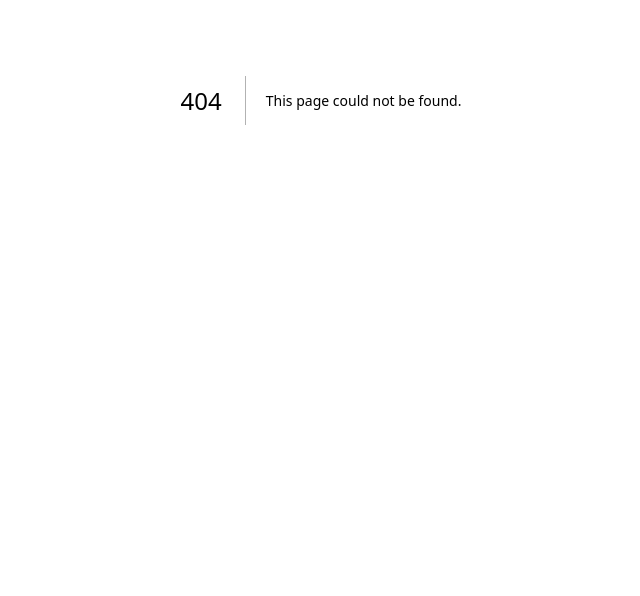
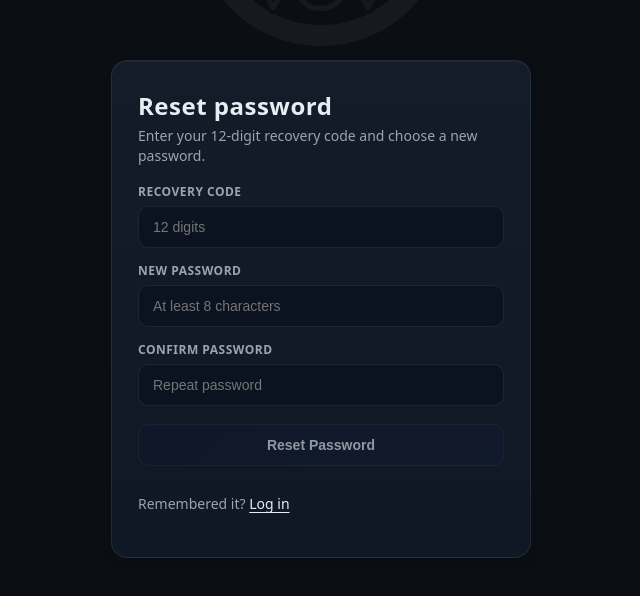
Before and after one commit to rudyvdbrink/llmlynx, a Next.js app: page /recovery in a window 1280 px wide. Before the commit this address had no page. Shown: the part 300-896 px from the top of the page, without its empty margins (319-959 px from the left). Before the commit the page ends 800 px from the top, so only its background shows below. Built offline with nearby package versions, Linux system fonts and the light colour scheme.

Commit message:
added recovery code feature

```diff
--- a/src/app/(auth)/auth.module.css
+++ b/src/app/(auth)/auth.module.css
@@ -139,7 +139,20 @@
   color: var(--muted);
 }
 
-  /* Mobile-first adjustments: ensure full logo visibility */
+/* Recovery Code display */
+.codeBox {
+  font-family: ui-monospace, SFMono-Regular, Menlo, Monaco, Consolas, "Liberation Mono", monospace;
+  font-size: 18px;
+  letter-spacing: 2px;
+  padding: 14px 16px;
+  background: #0b1526;
+  border: 1px solid var(--border);
+  border-radius: 12px;
+  text-align: center;
+  user-select: all;
+}
+
+/* Mobile adjustments */
 @media (max-width: 640px) {
   .logoBackdrop {
     top: 16px;
@@ -147,7 +160,6 @@
     height: 160px;
     opacity: 0.06;
   }
-    /* Top padding = top offset (16) + logo height (160) + gap (~32) = 208 */
   .container {
     padding: 208px 16px 40px;
   }
@@ -157,7 +169,6 @@
   .title { font-size: 22px; }
 }
 
-  /* Very narrow phones */
 @media (max-width: 380px) {
   .logoBackdrop {
     top: 40px;
@@ -165,18 +176,17 @@
     height: 140px;
   }
   .container {
-      padding: 184px 14px 40px; /* 12 + 140 + 32 */
+    padding: 184px 14px 40px;
   }
 }
 
-  /* Short height viewports */
 @media (max-height: 700px) {
   .logoBackdrop {
     top: 12px;
     height: 150px;
   }
   .container {
-      padding-top: 194px; /* 12 + 150 + 32 */
+    padding-top: 194px;
   }
 }
 
@@ -186,18 +196,17 @@
     height: 130px;
   }
   .container {
-      padding-top: 170px; /* 8 + 130 + 32 */
+    padding-top: 170px;
   }
 }
 
-  /* Extremely short (keyboard open scenarios) */
 @media (max-height: 520px) {
   .logoBackdrop {
     top: 6px;
     height: 110px;
   }
   .container {
-      padding-top: 152px; /* 6 + 110 + 36 */
+    padding-top: 152px;
   }
 }
 
--- /dev/null
+++ b/src/app/(auth)/recovery/page.tsx
@@ -0,0 +1,138 @@
+"use client";
+
+import { useState } from "react";
+import { useRouter } from "next/navigation";
+import styles from "../auth.module.css";
+
+export default function RecoveryPage() {
+  const router = useRouter();
+  const [recoveryCode, setRecoveryCode] = useState("");
+  const [pw, setPw] = useState("");
+  const [pw2, setPw2] = useState("");
+  const [loading, setLoading] = useState(false);
+  const [msg, setMsg] = useState<{ type: "error" | "success"; text: string } | null>(null);
+
+  async function submit(e: React.FormEvent) {
+    e.preventDefault();
+    setMsg(null);
+
+    if (pw !== pw2) {
+      setMsg({ type: "error", text: "Passwords do not match" });
+      return;
+    }
+    if (!/^[0-9]{12}$/.test(recoveryCode)) {
+      setMsg({ type: "error", text: "Recovery code must be 12 digits" });
+      return;
+    }
+
+    setLoading(true);
+    try {
+      const res = await fetch("/api/auth/recover", {
+        method: "POST",
+        headers: { "Content-Type": "application/json" },
+        body: JSON.stringify({
+          recoveryCode,
+          newPassword: pw
+        }),
+      });
+      const data = await res.json().catch(() => null);
+      if (!res.ok) {
+        setMsg({ type: "error", text: data?.message || "Recovery failed" });
+      } else {
+        setMsg({ type: "success", text: "Password updated. Redirecting to login..." });
+        setTimeout(() => router.push("/login"), 1200);
+      }
+    } catch {
+      setMsg({ type: "error", text: "Network error" });
+    } finally {
+      setLoading(false);
+    }
+  }
+
+  return (
+    <section className={styles.card} aria-label="Recover account">
+      <h1 className={styles.title}>Reset password</h1>
+      <p className={styles.subtitle}>
+        Enter your 12‑digit recovery code and choose a new password.
+      </p>
+
+      <form className={styles.form} onSubmit={submit} noValidate>
+        <div className={styles.fieldGroup}>
+          <div className={styles.labelRow}>
+            <label htmlFor="recovery" className={styles.label}>Recovery Code</label>
+          </div>
+            <input
+              id="recovery"
+              className={styles.input}
+              type="text"
+              inputMode="numeric"
+              pattern="[0-9]{12}"
+              maxLength={12}
+              required
+              value={recoveryCode}
+              onChange={(e) => setRecoveryCode(e.target.value.replace(/\D/g, "").slice(0, 12))}
+              placeholder="12 digits"
+            />
+        </div>
+
+        <div className={styles.fieldGroup}>
+          <div className={styles.labelRow}>
+            <label htmlFor="new-password" className={styles.label}>New Password</label>
+          </div>
+          <input
+            id="new-password"
+            className={styles.input}
+            type="password"
+            required
+            minLength={8}
+            value={pw}
+            onChange={(e) => setPw(e.target.value)}
+            placeholder="At least 8 characters"
+          />
+        </div>
+
+        <div className={styles.fieldGroup}>
+          <div className={styles.labelRow}>
+            <label htmlFor="confirm-password" className={styles.label}>Confirm Password</label>
+          </div>
+          <input
+            id="confirm-password"
+            className={styles.input}
+            type="password"
+            required
+            minLength={8}
+            value={pw2}
+            onChange={(e) => setPw2(e.target.value)}
+            placeholder="Repeat password"
+          />
+        </div>
+
+        <button
+          type="submit"
+          className={styles.button}
+          disabled={
+            loading ||
+            recoveryCode.length !== 12 ||
+            pw.length < 8 ||
+            pw2.length < 8
+          }
+        >
+          {loading ? "Updating..." : "Reset Password"}
+        </button>
+
+        {msg && (
+          <p className={msg.type === "error" ? styles.error : styles.success}>
+            {msg.text}
+          </p>
+        )}
+
+        <p className={styles.linkRow}>
+          Remembered it?{" "}
+          <a className={styles.inlineLink} href="/login">
+            Log in
+          </a>
+        </p>
+      </form>
+    </section>
+  );
+}
```
Also changed, not shown: src/app/(auth)/login/page.tsx (+5 -2 lines), src/app/(auth)/signup/page.tsx (+37 -3 lines), src/app/api/auth/recover/route.ts (added, +42 -0 lines), src/app/api/auth/signup/route.ts (+10 -3 lines), src/lib/recovery.ts (added, +8 -0 lines), 2 other files (tests, documents, lock files or other folders). Lines whose indentation alone changed are shown as unchanged.
